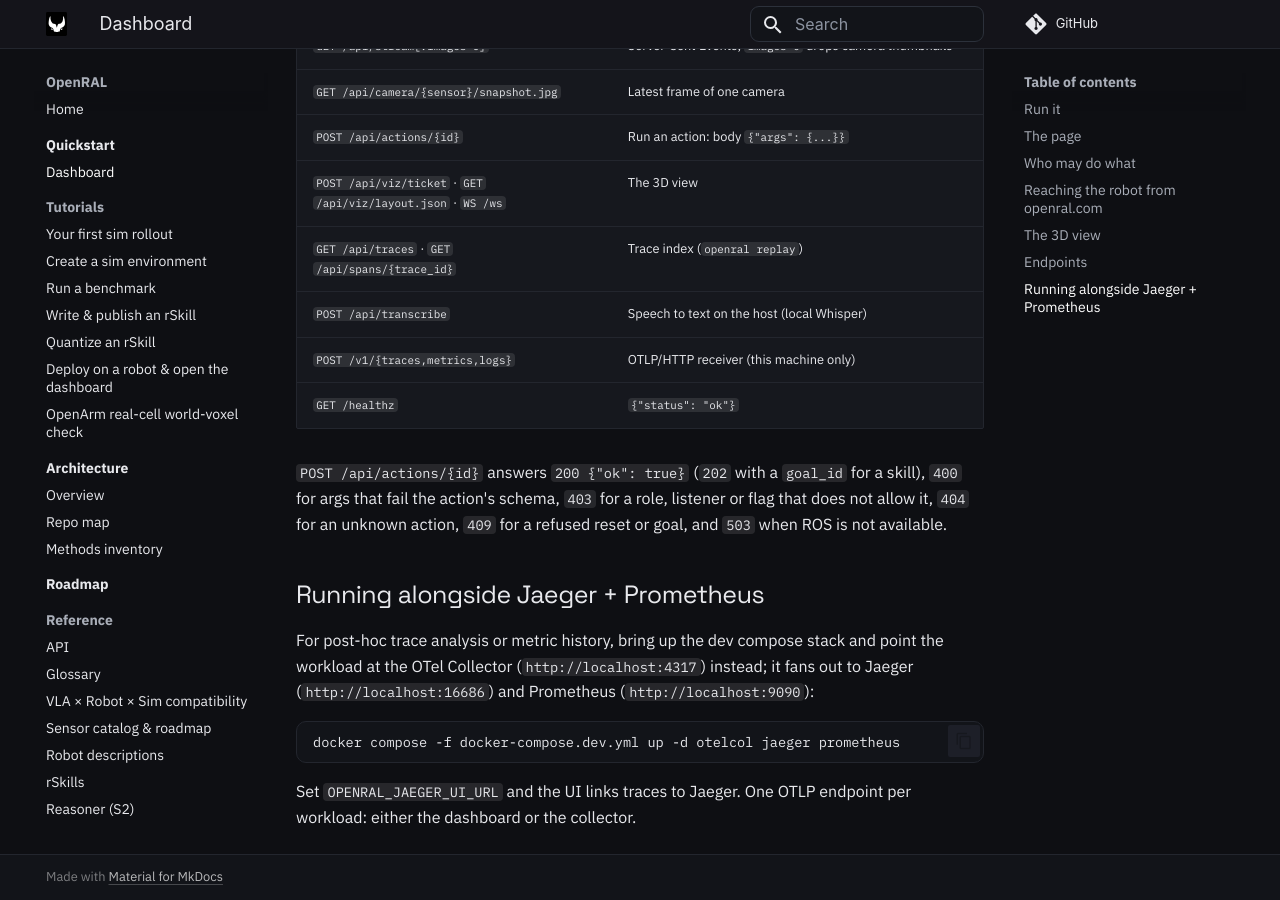
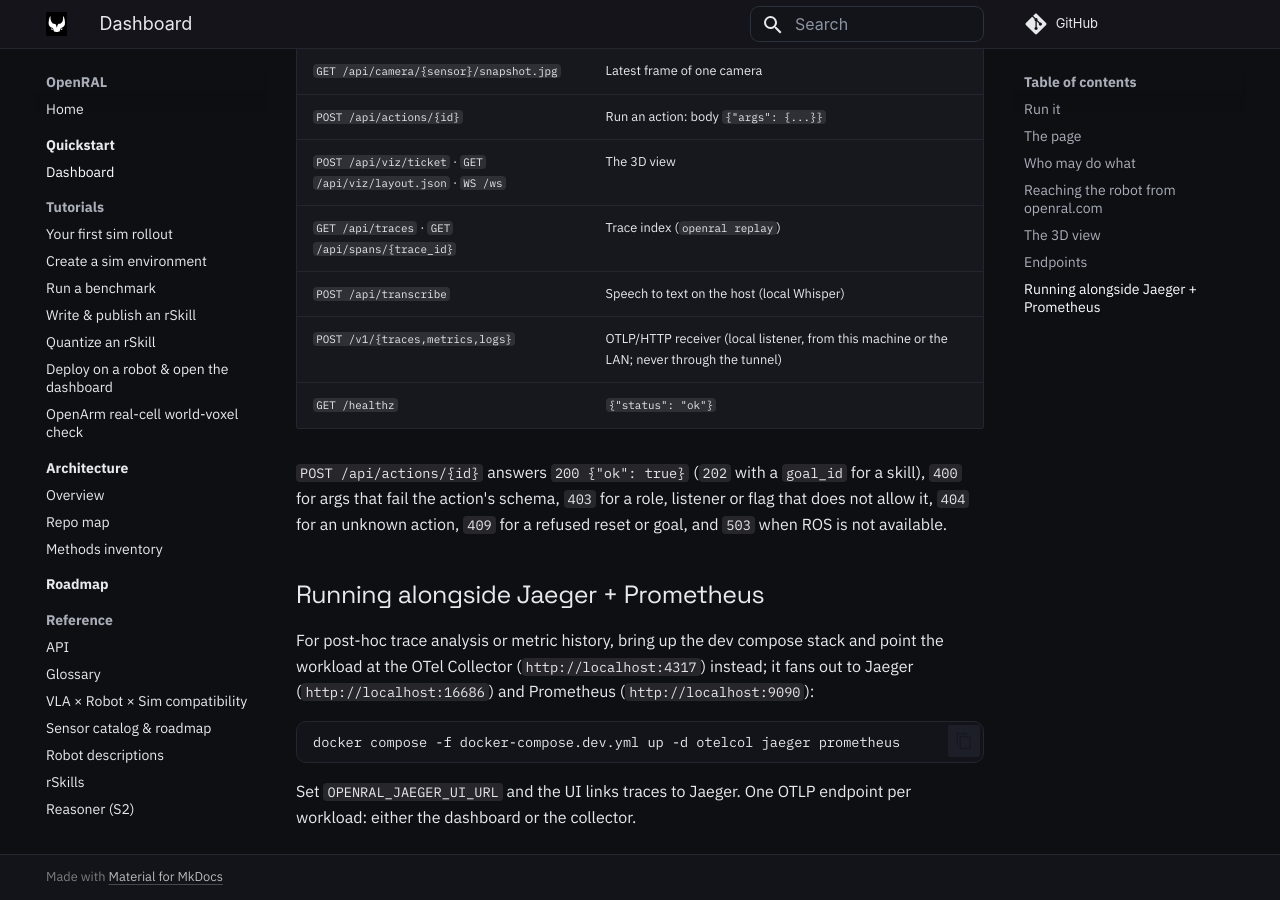
Before and after one commit to OpenRAL/openral, an MkDocs documentation site: the page built from docs/quickstart/dashboard.md, in a window 1280 px wide and 900 px high, scrolled down 3105 px. Built offline with MkDocs 1.6.1 and Material for MkDocs 9.7.7, drawn with Linux system fonts in a browser that asks for light colours; comment, search, counter and statistics services are not loaded; some of the changed text lies outside the part shown.

Commit message:
fix(dashboard): accept OTLP from the LAN on the local listener again
A robot computer exporting to a dashboard bound to a LAN address is
ADR-0017's purpose, so /v1/* stays open to LAN clients on the local
listener, as before this branch. LAN clients remain read-only + E-STOP
for the UI and actions; only the remote (tunnel) listener refuses /v1/*.

Co-Authored-By: Claude Opus 5.5 <noreply@anthropic.com>
Signed-off-by: Adrian <adrianllopart@gmail.com>

```diff
--- a/docs/quickstart/dashboard.md
+++ b/docs/quickstart/dashboard.md
@@ -122,7 +122,7 @@ robot's cameras is at `/api/viz/layout.json`.
 | `POST /api/viz/ticket` · `GET /api/viz/layout.json` · `WS /ws` | The 3D view |
 | `GET /api/traces` · `GET /api/spans/{trace_id}` | Trace index (`openral replay`) |
 | `POST /api/transcribe` | Speech to text on the host (local Whisper) |
-| `POST /v1/{traces,metrics,logs}` | OTLP/HTTP receiver (this machine only) |
+| `POST /v1/{traces,metrics,logs}` | OTLP/HTTP receiver (local listener, from this machine or the LAN; never through the tunnel) |
 | `GET /healthz` | `{"status": "ok"}` |
 
 `POST /api/actions/{id}` answers `200 {"ok": true}` (`202` with a `goal_id` for a
```
Also changed, not shown: other parts of docs/quickstart/dashboard.md (+1 -1 lines), docs/methods/06-reasoning-wam-safety-observability.md (+1 -1 lines), python/observability/README.md (+1 -1 lines), 2 other files.
